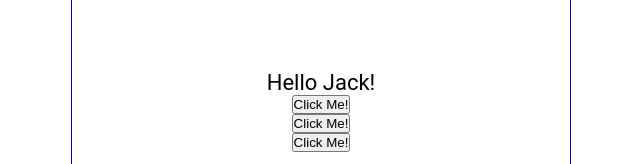
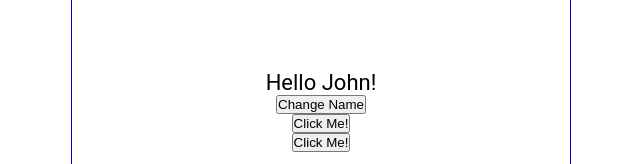
Before and after one commit to niklasfulle/React-Crash-Course, a React (Create React App) app: page / in a window 1280 px wide. Shown: the part 297-461 px from the top of the page, without its empty margins (319-959 px from the left). Built offline with nearby package versions, Linux system fonts and the light colour scheme.

Commit message:
sixt chapter

```diff
--- a/src/Content.js
+++ b/src/Content.js
@@ -1,30 +1,32 @@
 import React from "react";
+import { useState } from "react";
 
 function Content() {
+    const [name, setName] = useState("John");
+    const [count, setCount] = useState(0);
+
     const handleNameChange = () => {
         const names = ["John", "Jane", "Jack", "Jill"];
         const randomIndex = Math.floor(Math.random() * names.length);
-        return names[randomIndex];
+        setName(names[randomIndex]);
     };
 
     const handelClick = () => {
-        console.log("Clicked!");
+        setCount(count + 1);
+        setCount(count + 1);
+        console.log(count);
     };
 
-    const handelClick2 = (name) => {
-        console.log(`${name}  clicked!`);
-    };
-
-    const handelClick3 = (e) => {
-        console.log(e.target.innerText);
+    const handelClick2 = () => {
+        console.log(count);
     };
 
     return (
         <main>
-            <p onDoubleClick={handelClick}>Hello {handleNameChange()}!</p>
+            <p onDoubleClick={handelClick}>Hello {name}!</p>
+            <button onClick={handleNameChange}>Change Name</button>
             <button onClick={handelClick}>Click Me!</button>
-            <button onClick={() => handelClick2("niklas")}>Click Me!</button>
-            <button onClick={(e) => handelClick3(e)}>Click Me!</button>
+            <button onClick={handelClick2}>Click Me!</button>
         </main>
     );
 }
```
